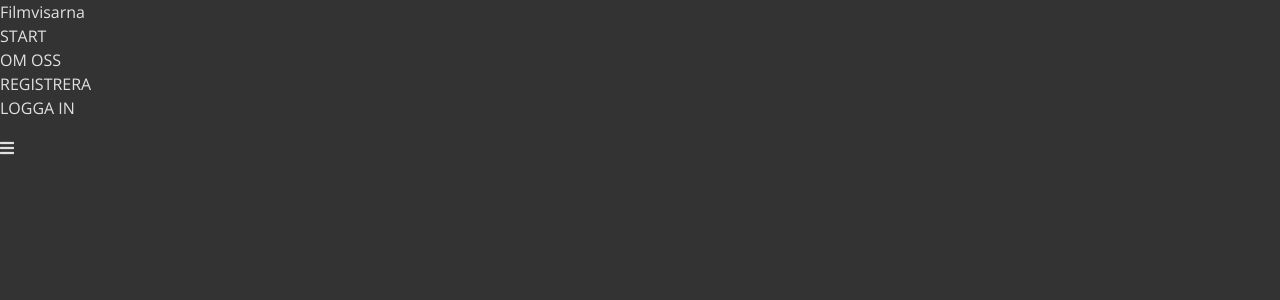
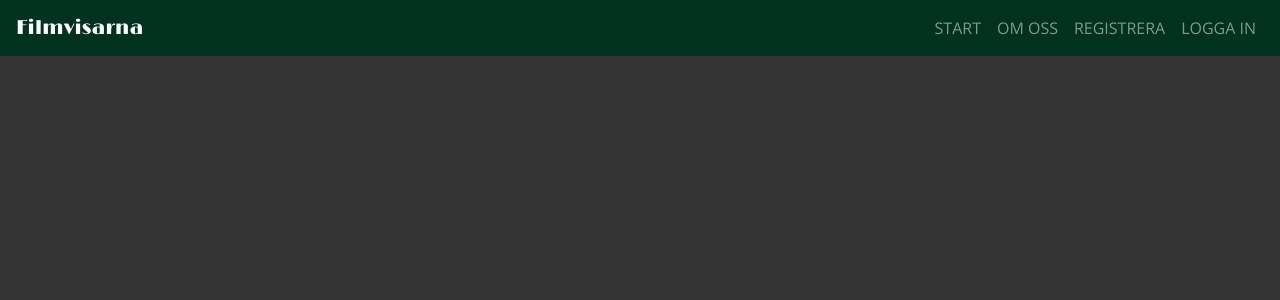
Before and after one commit to chris-mbg/FilmvisarnaAB, a React (Create React App) app: page / in a window 1280 px wide. Shown: the top 300 px of the page. Built offline with nearby package versions, Linux system fonts and the light colour scheme.

Commit message:
Navbar done

```diff
--- a/src/components/Navbar.js
+++ b/src/components/Navbar.js
@@ -1,35 +1,28 @@
-import React, {useState,} from "react";
+import React  from "react";
 import styles from "../css/Navbar.module.css";
+import { Navbar, Nav } from "react-bootstrap";
 
 
-function Navbar() {
-    const [open, setOpen] = useState(false);
+
+function Navbar1() {
+    // const [open, setOpen] = useState(false);
     return (
-        <div>
-            <nav>
-                <div className={styles.logo}>Filmvisarna</div>
-                <ul
-                className={styles.nav_links}
-                style={{ transform: open ? "translateX(0px)" : ""}}
-                >
-                    <li>
-                        <a>START</a>
-                    </li>
-                    <li>
-                        <a>OM OSS</a>
-                    </li>
-                    <li>
-                        <a>REGISTRERA</a>
-                    </li>
-                    <li>
-                        <a>LOGGA IN</a>
-                    </li>
-                </ul>
-                <i onClick={() => setOpen(!open)} class="fas fa-bars burger"></i>
-            </nav>
+        <Navbar className={styles.nav} collapseOnSelect expand="lg" bg="pink" variant="dark">
 
-        </div>
+            <Navbar.Brand className={styles.font} href="#home">Filmvisarna</Navbar.Brand>
+
+            <Navbar.Toggle aria-controls="responsive-navbar-nav" />
+            <Navbar.Collapse className="justify-content-end" id="responsive-navbar-nav">
+
+                <Nav >
+                    <Nav.Link href="#start">START</Nav.Link>
+                    <Nav.Link href="#omoss">OM OSS</Nav.Link>
+                    <Nav.Link href="#registrera">REGISTRERA</Nav.Link>
+                    <Nav.Link href="#loggain">LOGGA IN</Nav.Link>
+                </Nav>
+            </Navbar.Collapse>
+        </Navbar>
     )
 }
 
-export default Navbar
+export default Navbar1
--- a/src/css/Navbar.module.css
+++ b/src/css/Navbar.module.css
@@ -1,28 +1,13 @@
-*{
-    margin: 0;
-    padding: 0;
-    box-sizing: border-box;
-}
-.li {
-    list-style-type: none;
-}
 
-/* a {
-    text-decoration: none;
-} */
 
 .nav {
-    display: flex;
-    justify-content: space-around;
-    min-height: 10vh;
-    align-items: center;
+
     background-color: #013220;
     color: #ffffff;
 }
 
-.nav .logo {
-    font-size: 40px;
-    font-weight: 700;
+.font{
+    font-family: Limelight;
 }
 
 .nav .nav_links {
```
Also changed, not shown: 1 other file (tests, documents, lock files or other folders).
